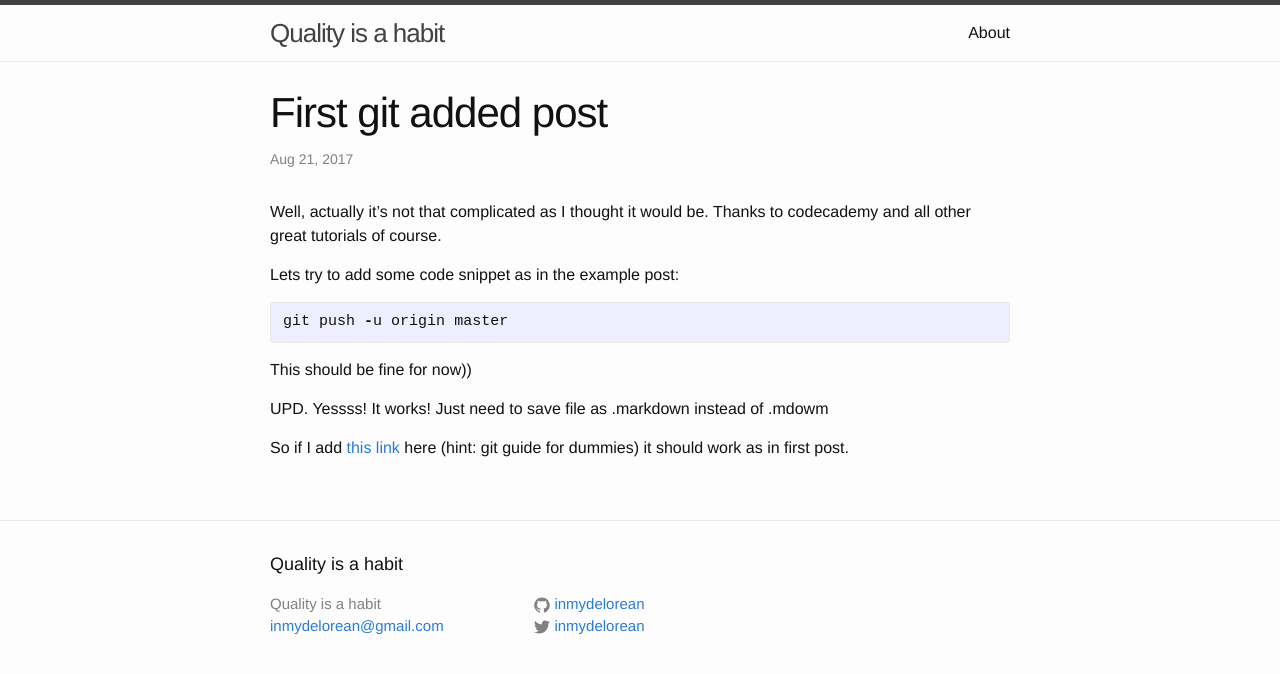
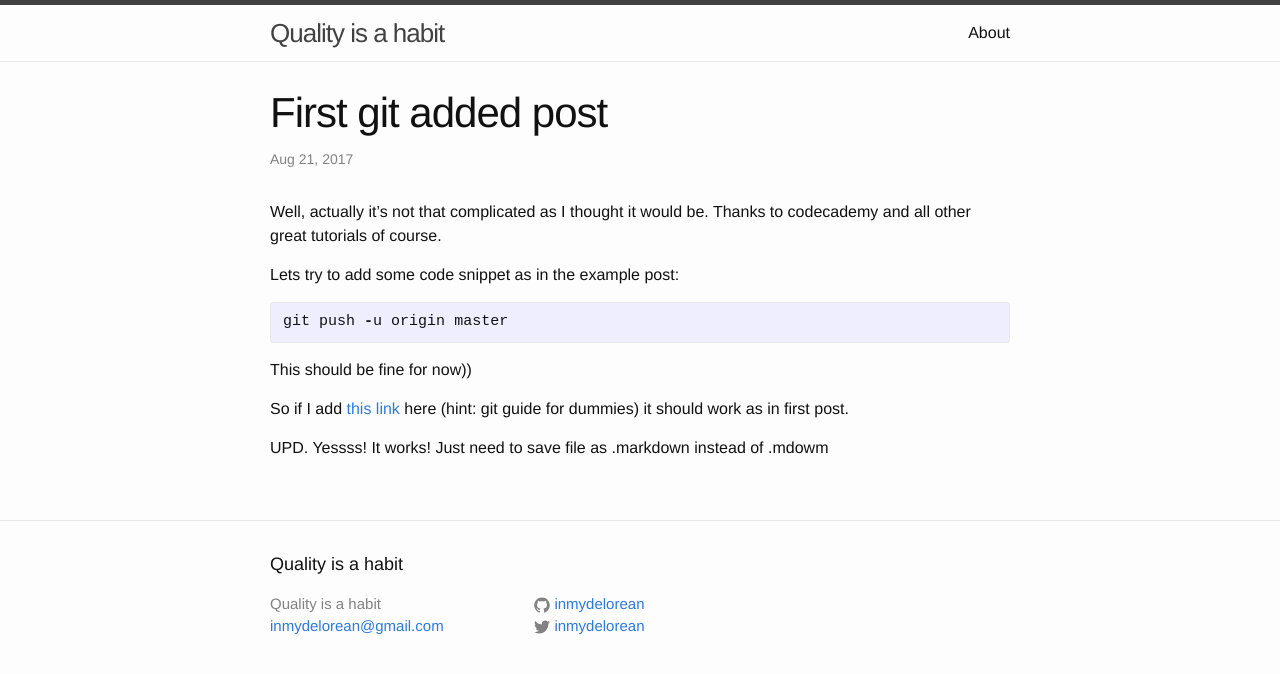
Before and after one commit to inmydelorean/inmydelorean.github.io, a Jekyll site: the page built from _posts/2017-08-21-first-post-via-git-and-jekyll.markdown, in a window 1280 px wide. Shown: the top 674 px of the page. Built offline with Jekyll 4.4.1, drawn with Linux system fonts in a browser that asks for light colours.

```diff
--- a/_posts/2017-08-21-first-post-via-git-and-jekyll.markdown
+++ b/_posts/2017-08-21-first-post-via-git-and-jekyll.markdown
@@ -14,8 +14,8 @@ git push -u origin master
 
 This should be fine for now))
 
+So if I add [this link][link1] here (hint: git guide for dummies) it should work as in first post.
+
 UPD. Yessss! It works! Just need to save file as .markdown instead of .mdowm
 
-So if I add [this link][link1] here (hint: git guide for dummies) it should work as in first post.
-
 [link1]: http://rogerdudler.github.io/git-guide/
```
